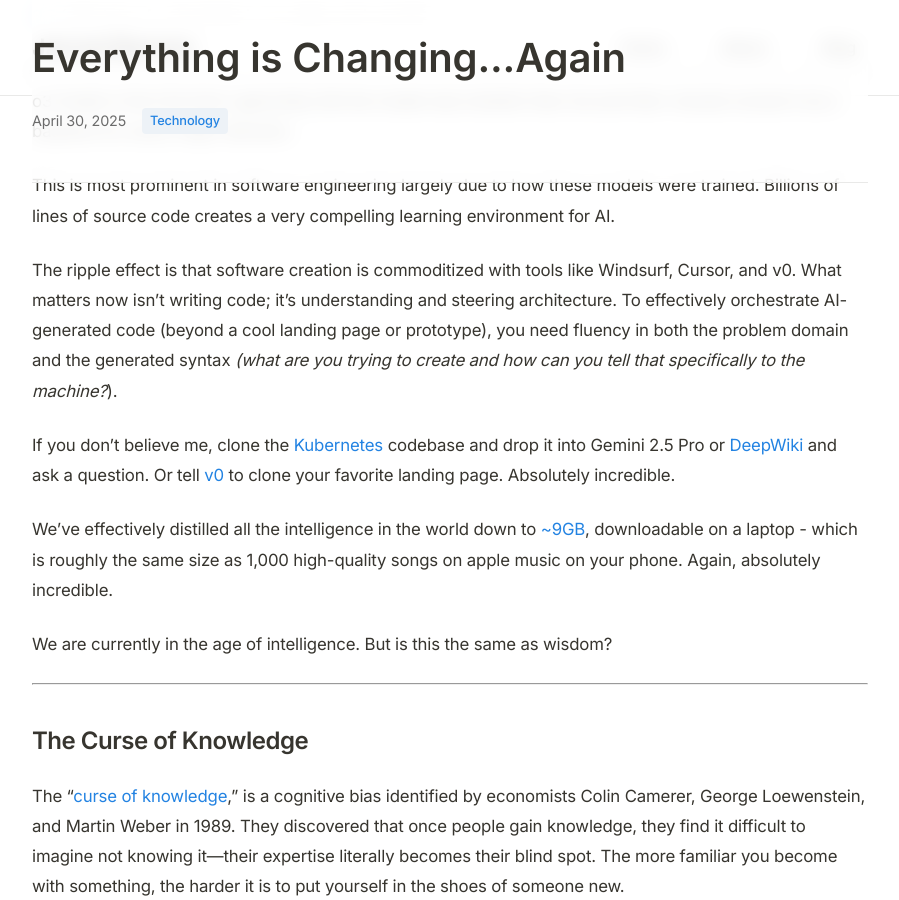
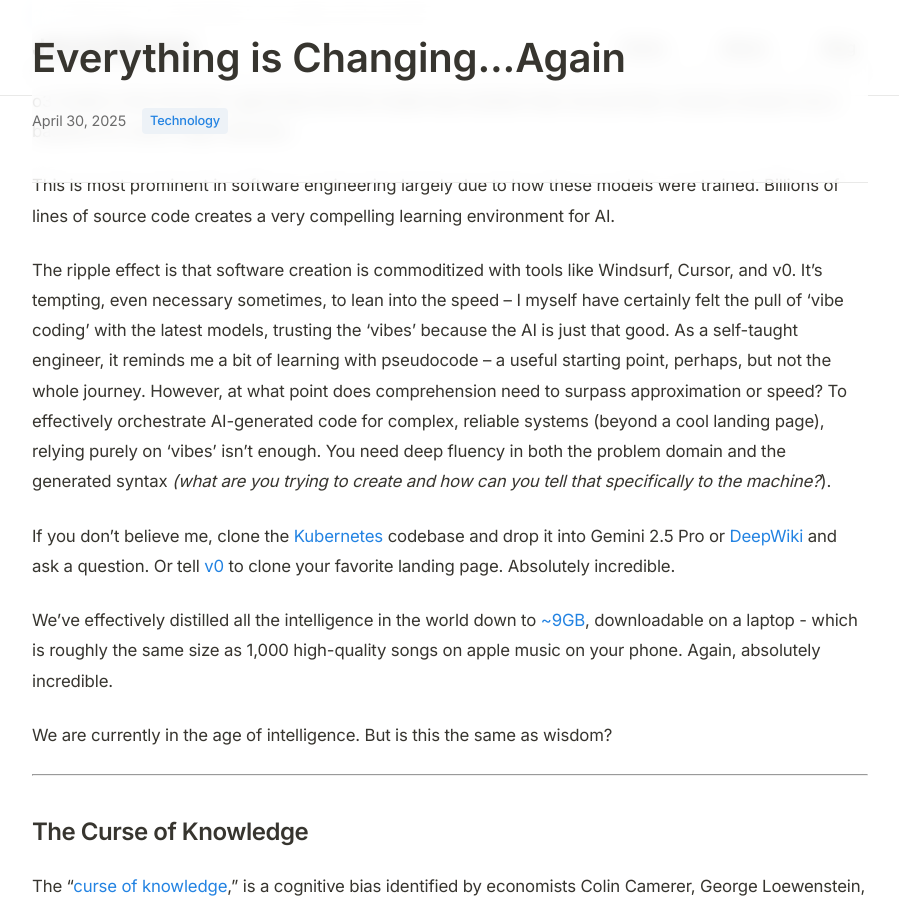
Before and after one commit to jbarnes850/jbarnes850.github.io, a Jekyll site: the page built from _posts/2025-04-30-everything-is-changing.md, in a window 1280 px wide and 900 px high, scrolled down 603 px. Shown: the whole window, without its empty margins (190-1089 px from the left). Built offline with Jekyll 4.4.1, drawn with Linux system fonts in a browser that asks for light colours; nearby versions of some CDN libraries.

Commit message:
revise copy

```diff
--- a/_posts/2025-04-30-everything-is-changing.md
+++ b/_posts/2025-04-30-everything-is-changing.md
@@ -15,7 +15,7 @@ I often wonder about future capabilities, but I’m consistently drawn back to w
 
 This is most prominent in software engineering largely due to how these models were trained. Billions of lines of source code creates a very compelling learning environment for AI.
 
-The ripple effect is that software creation is commoditized with tools like Windsurf, Cursor, and v0. What matters now isn't writing code; it's understanding and steering architecture. To effectively orchestrate AI-generated code (beyond a cool landing page or prototype), you need fluency in both the problem domain and the generated syntax *(what are you trying to create and how can you tell that specifically to the machine?*).
+The ripple effect is that software creation is commoditized with tools like Windsurf, Cursor, and v0. It's tempting, even necessary sometimes, to lean into the speed – I myself have certainly felt the pull of 'vibe coding' with the latest models, trusting the 'vibes' because the AI is just that good. As a self-taught engineer, it reminds me a bit of learning with pseudocode – a useful starting point, perhaps, but not the whole journey. However, at what point does comprehension need to surpass approximation or speed? To effectively orchestrate AI-generated code for complex, reliable systems (beyond a cool landing page), relying purely on 'vibes' isn't enough. You need deep fluency in both the problem domain and the generated syntax *(what are you trying to create and how can you tell that specifically to the machine?*).
 
 If you don’t believe me, clone the [Kubernetes](https://github.com/kubernetes/kubernetes) codebase and drop it into Gemini 2.5 Pro or [DeepWiki](https://deepwiki.com/) and ask a question. Or tell [v0](https://v0.dev/) to clone your favorite landing page. Absolutely incredible.
 
```
